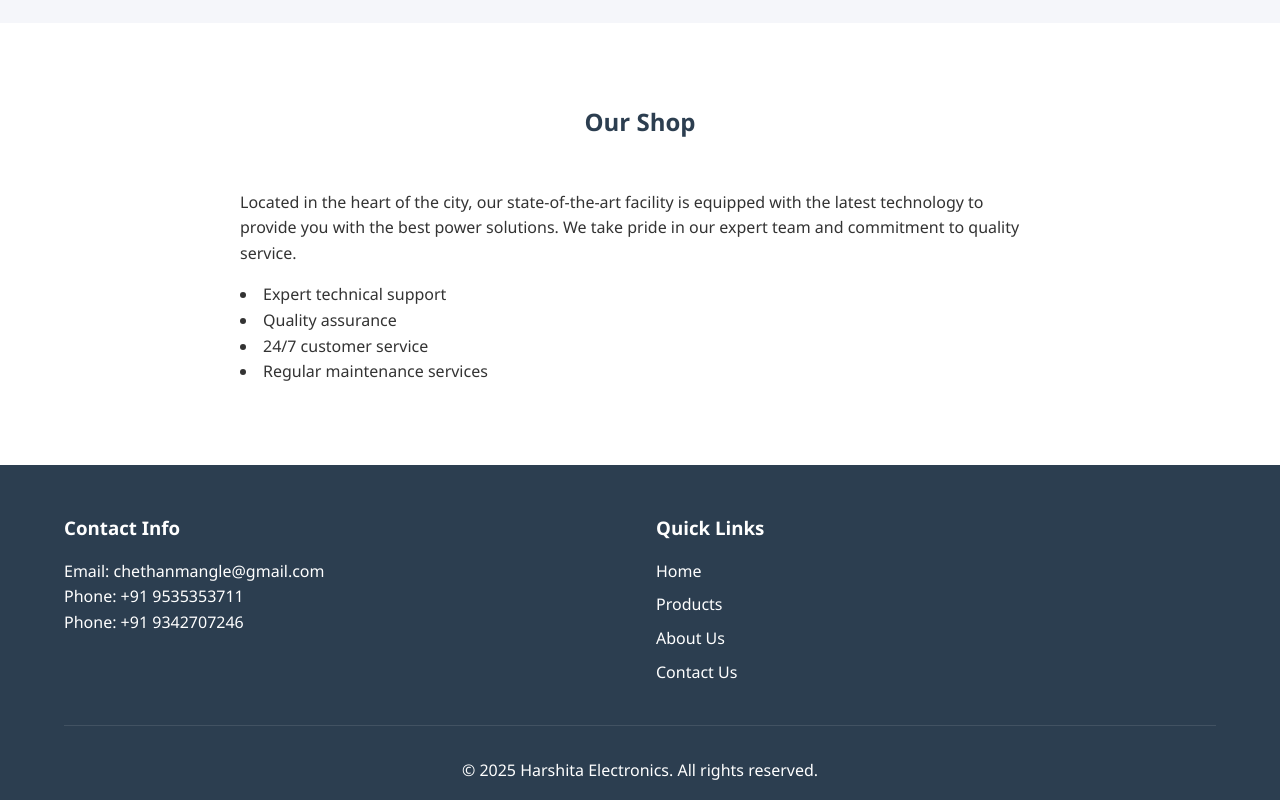
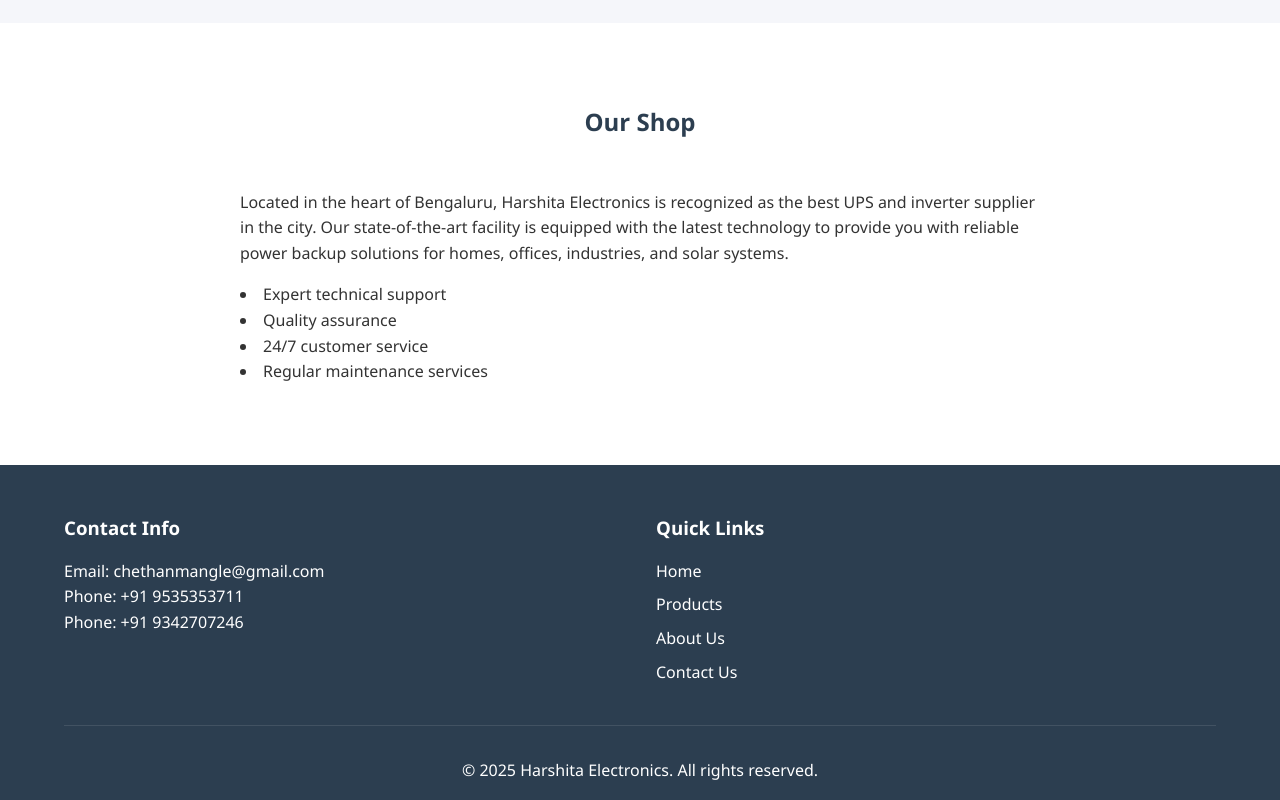
Before and after one commit to chethanmangle/Harshithaelectronics, a website: page index.html in a window 1280 px wide. Shown: the part 1301-2101 px from the top of the page. Drawn offline with Linux system fonts and the light colour scheme.

```diff
--- a/index.html
+++ b/index.html
@@ -61,7 +61,7 @@
             <h2>Our Shop</h2>
             <div class="shop-info">
                 <div class="shop-text">
-                    <p>Located in the heart of the city, our state-of-the-art facility is equipped with the latest technology to provide you with the best power solutions. We take pride in our expert team and commitment to quality service.</p>
+                    <p>Located in the heart of Bengaluru, Harshita Electronics is recognized as the best UPS and inverter supplier in the city. Our state-of-the-art facility is equipped with the latest technology to provide you with reliable power backup solutions for homes, offices, industries, and solar systems.</p>
                     <ul>
                         <li>Expert technical support</li>
                         <li>Quality assurance</li>
```
